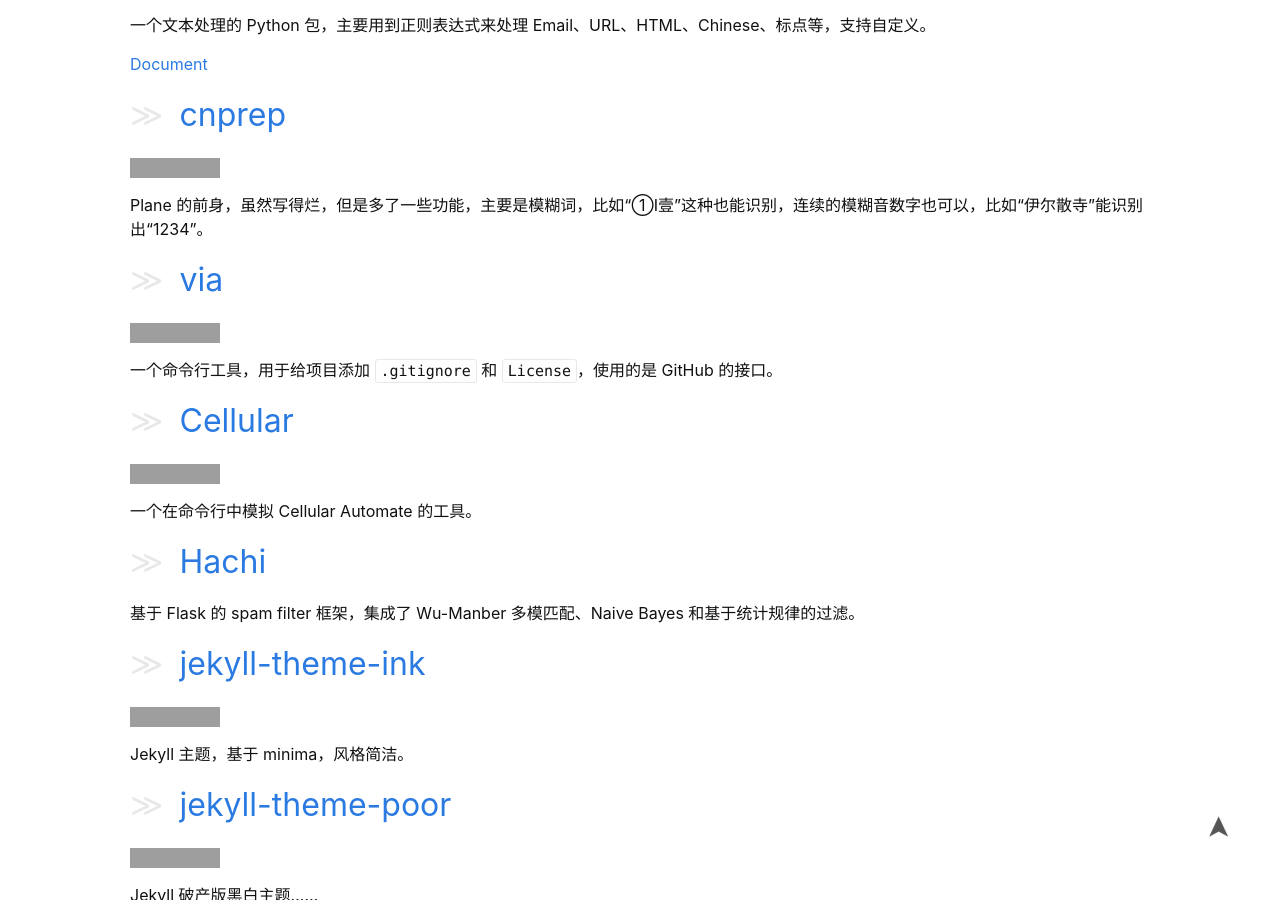
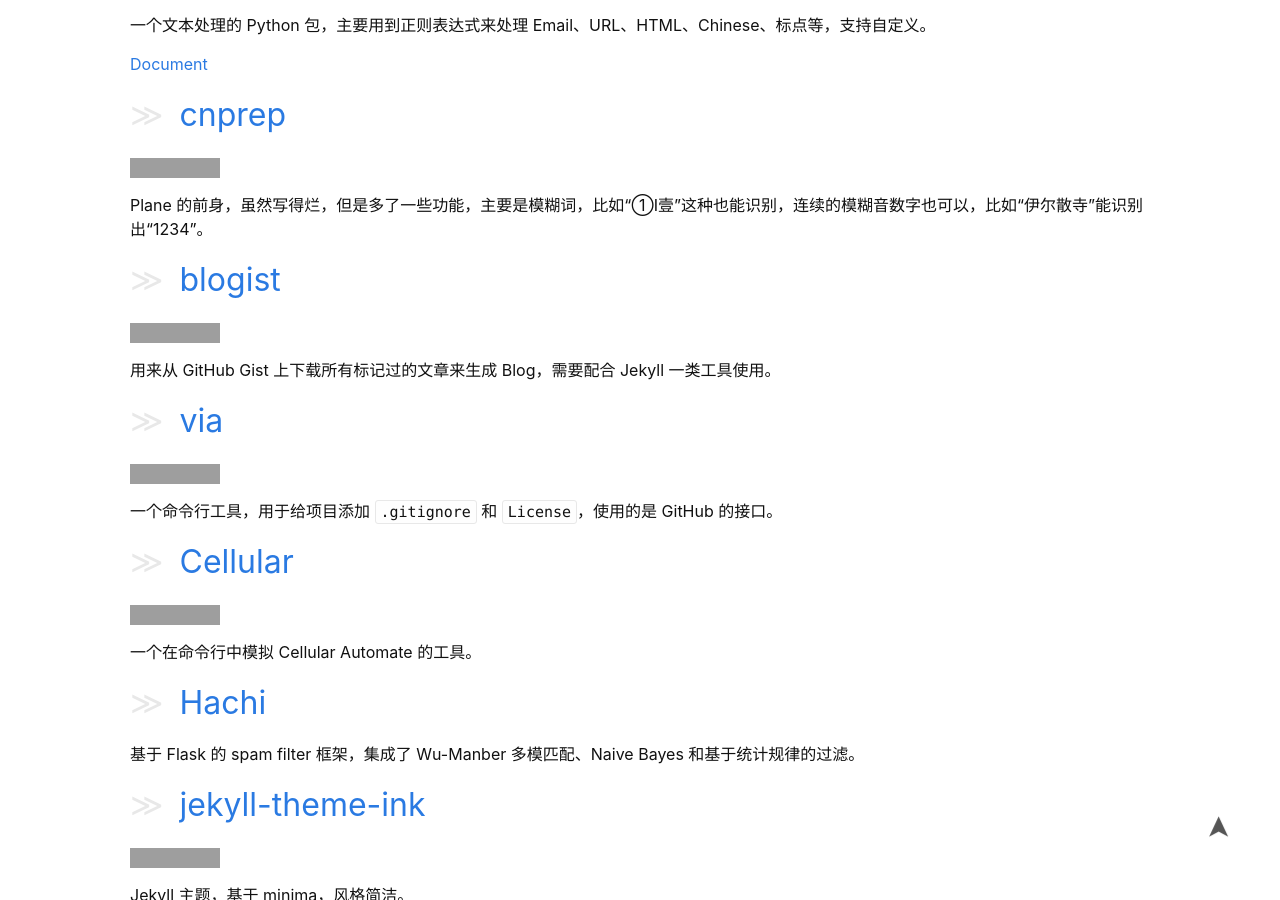
Before and after one commit to kemingy/kemingy.github.io, a Jekyll site: the page built from project.md, in a window 1280 px wide and 900 px high, scrolled down 530 px. Built offline with Jekyll 4.4.1, drawn with Linux system fonts in a browser that asks for light colours; grey boxes are pictures that could not be loaded.

Commit message:
add blogist to project

```diff
--- a/project.md
+++ b/project.md
@@ -29,6 +29,12 @@
 
 Plane 的前身，虽然写得烂，但是多了一些功能，主要是模糊词，比如“①Ⅰ壹”这种也能识别，连续的模糊音数字也可以，比如“伊尔散寺”能识别出“1234”。
 
+## [blogist](https://github.com/kemingy/blogist)
+
+[![Downloads](https://pepy.tech/badge/blogist)](https://pepy.tech/project/blogist)
+
+用来从 GitHub Gist 上下载所有标记过的文章来生成 Blog，需要配合 Jekyll 一类工具使用。
+
 ## [via](https://github.com/kemingy/via)
 
 [![Downloads](http://pepy.tech/badge/via)](http://pepy.tech/project/via)
```
